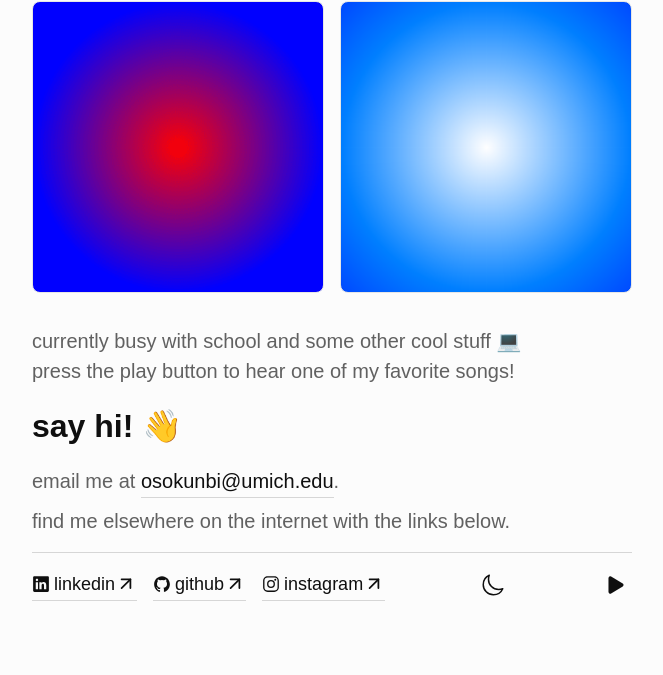
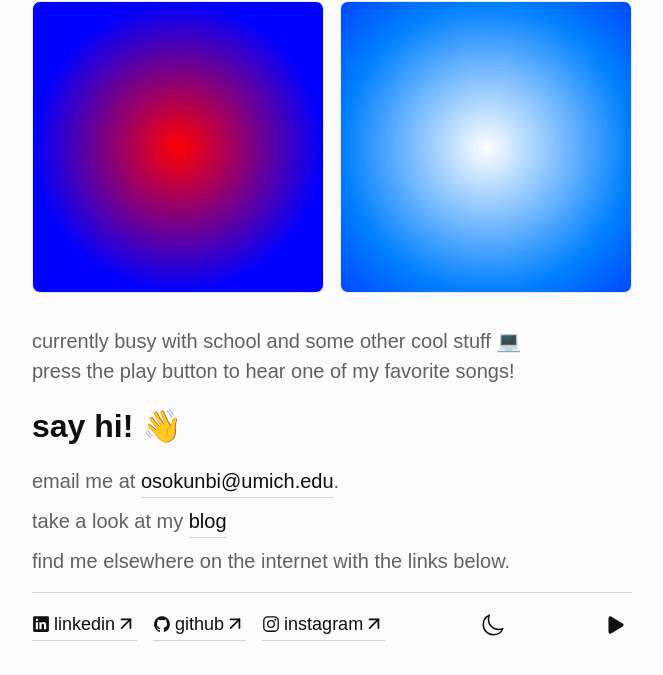
Before and after one commit to OSokunbi/osokunbi.github.io, a plain HTML site: page index.html in a window 1280 px wide. Shown: the part 1160-1835 px from the top of the page, without its empty margins (308-971 px from the left). Drawn offline with nearby package versions, Linux system fonts and the light colour scheme; a web font is replaced by a local one.

Commit message:
added blog link

```diff
--- a/index.html
+++ b/index.html
@@ -113,7 +113,7 @@
 
       <div class="body">
         <p>email me at <a href="mailto:osokunbi@umich.edu" target="_blank">osokunbi@umich.edu</a>.</p>
-
+        <p>take a look at my <a href="https://oresokunbi.bearblog.dev" target="_blank">blog</a></p>
         <p>find me elsewhere on the internet with the links below.</p>
       </div>
     </section>
```
